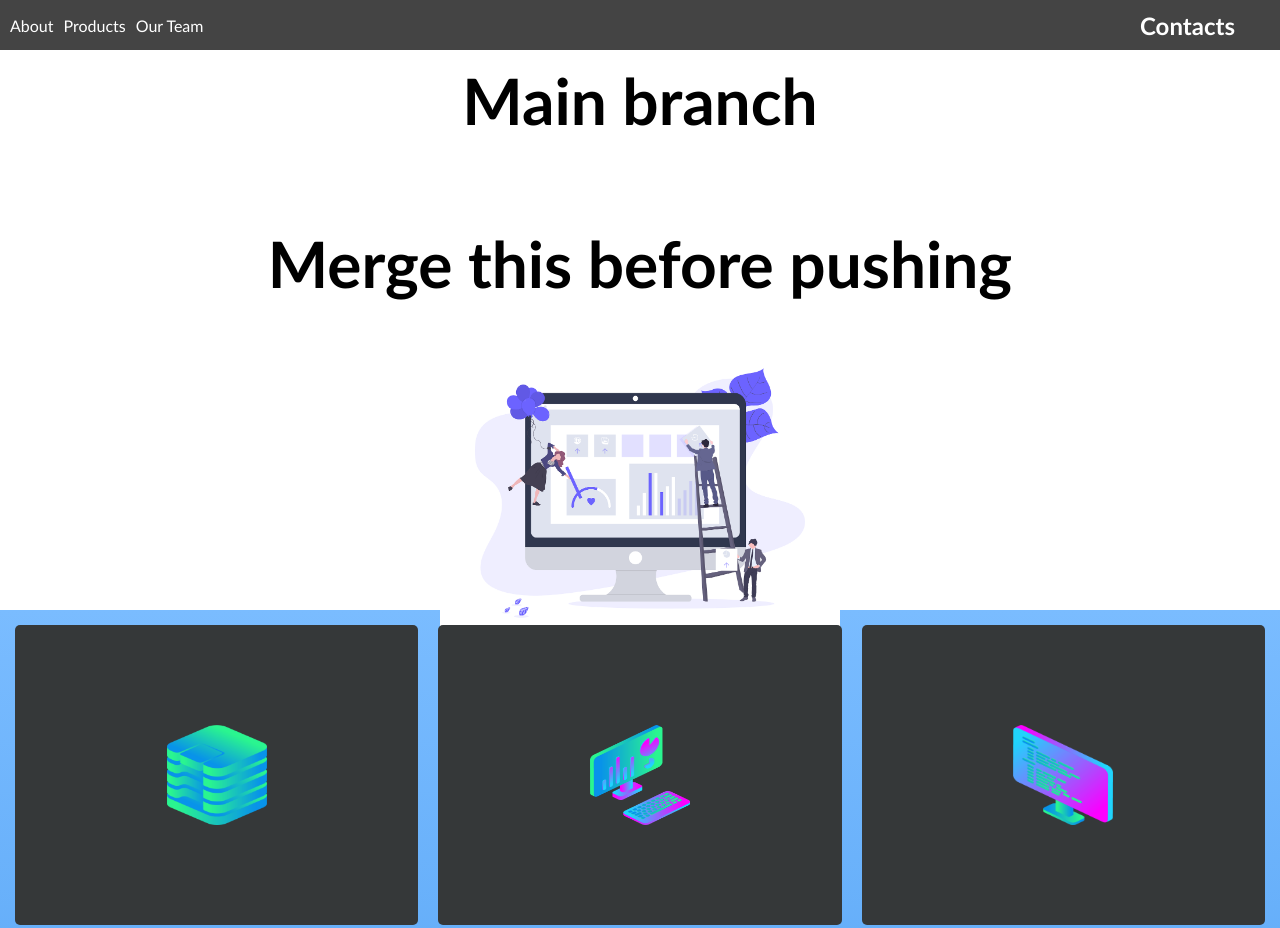
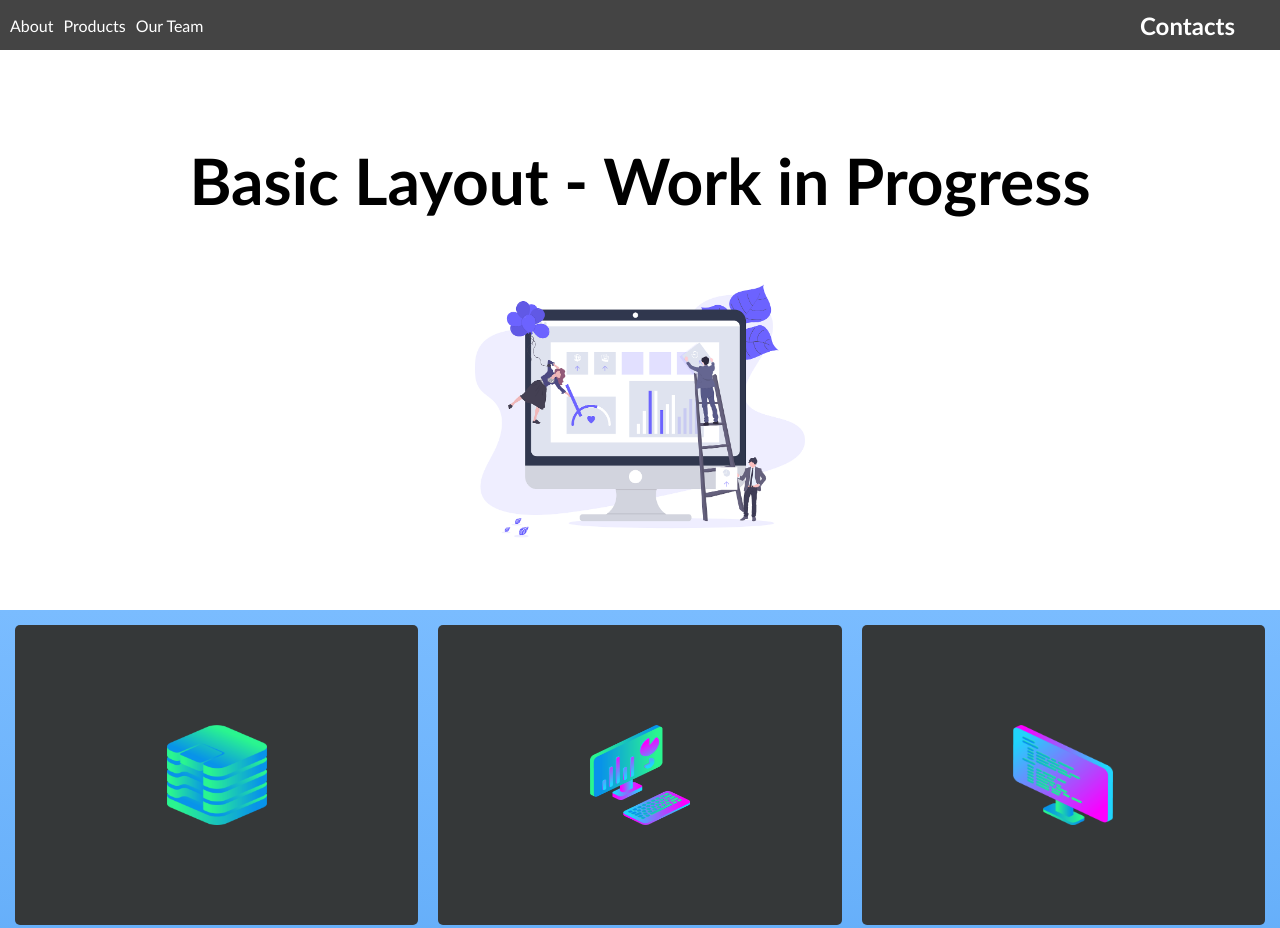
Before and after one commit to peusilva/basic-layout, a plain HTML site: page index.html in a window 1280 px wide. Shown: the top 928 px of the page. Drawn offline with Linux system fonts and the light colour scheme.

```diff
--- a/index.html
+++ b/index.html
@@ -18,8 +18,7 @@
   </div>
   </header>
   <div class="zone cover" id="about">
-    <h1>Main branch</h1>
-    <h1>Merge this before pushing</h1>
+    <h1>Basic Layout - Work in Progress</h1>
     <img src="img/undraw.png" class="cover-img">
   </div>
   <div class="zone blue grid" id="products">
```
